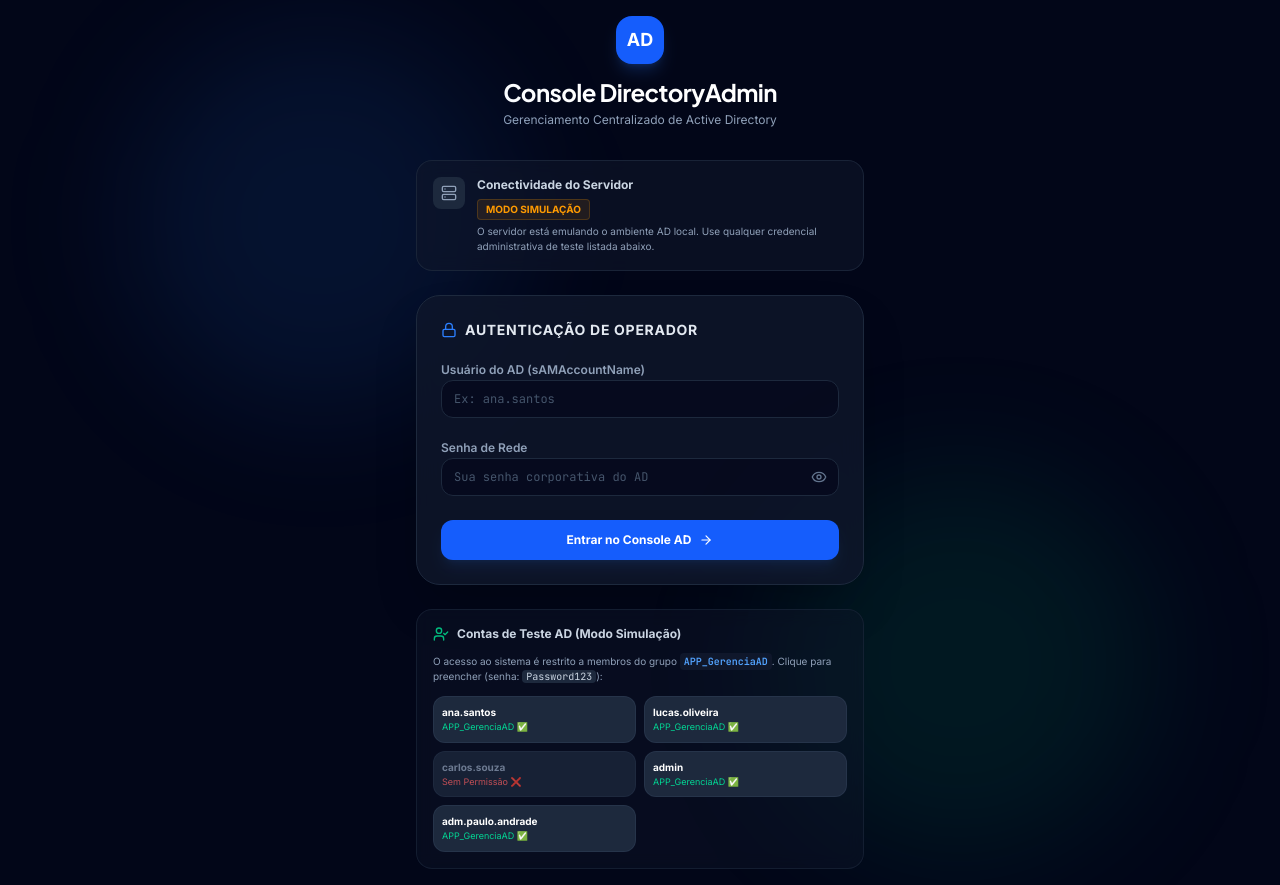
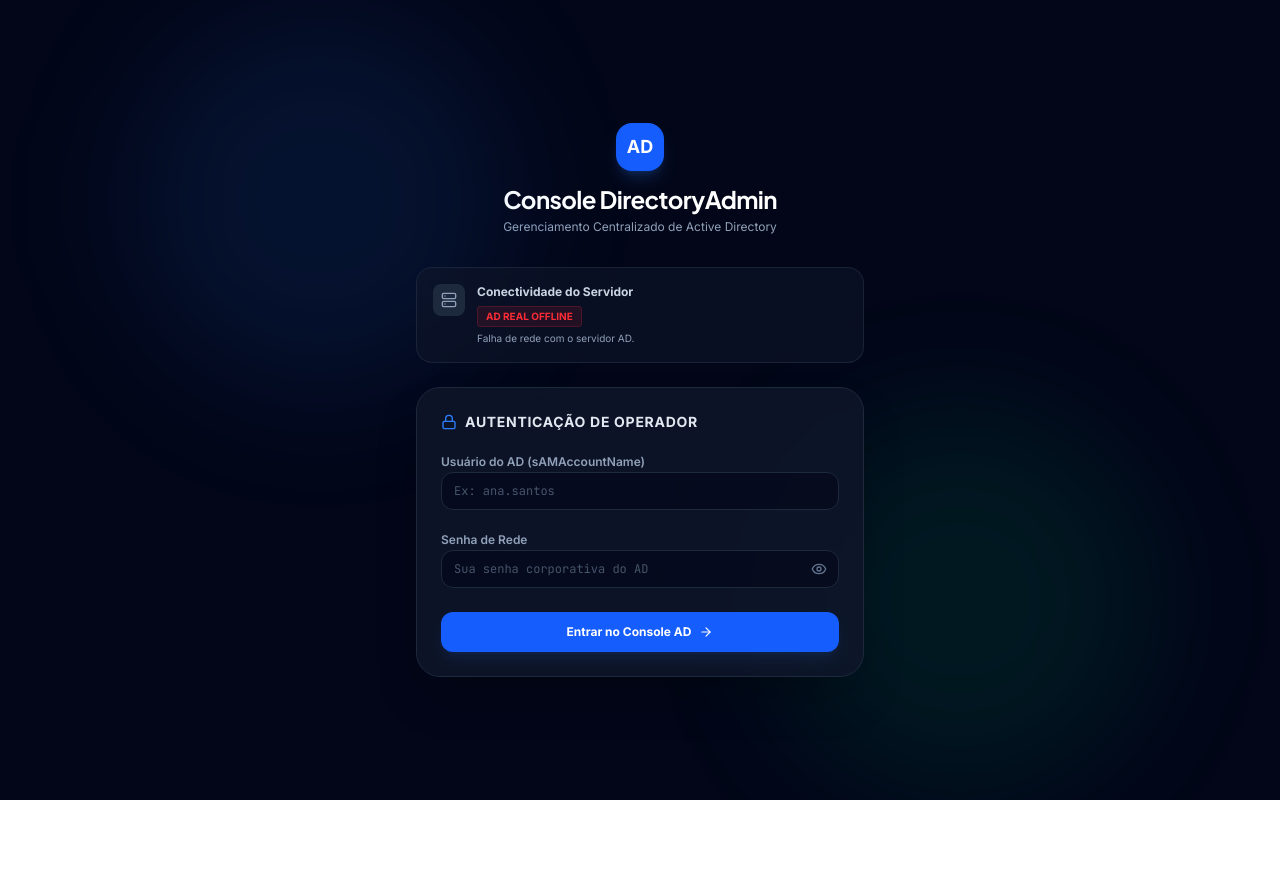
Before and after one commit to Paulo-CSA/Gerenciador-AD, a React (Vite) app: page / in a window 1280 px wide. After the commit the page ends 800 px from the top, so only its background shows below. Built offline with nearby package versions, Linux system fonts and the light colour scheme; no server answers.

Commit message:
feat: remove demo mode from authentication
Removed the mock authentication logic and UI elements to enforce real Active Directory integration, cleaning up legacy development/testing code.

```diff
--- a/server.ts
+++ b/server.ts
@@ -759,44 +759,6 @@ app.post("/api/ad/auth/login", async (req, res) => {
 
   const cfg = readConfig();
 
-  if (cfg.useDemoMode) {
-    const db = readDatabase();
-    const cleanUsername = username.trim().toLowerCase();
-
-    let user = db.users.find((u: any) => u.username.toLowerCase() === cleanUsername);
-
-    if (cleanUsername === "admin") {
-      user = {
-        id: "admin-id",
-        name: "Administrador de Redes",
-        username: "admin",
-        department: "Tecnologia da Informação",
-        title: "Administrador Geral",
-        memberOf: ["Domain Admins", "GG-TI-Infra", "APP_GerenciaAD"]
-      };
-    }
-
-    if (!user) {
-      return res.status(401).json({ error: "Usuário não encontrado na base de dados simulada do AD." });
-    }
-
-    if (!isUserAdministrative(user)) {
-      return res.status(403).json({ error: "Acesso negado. O usuário '" + user.username + "' não pertence ao grupo de segurança 'APP_GerenciaAD' necessário para acessar esta aplicação." });
-    }
-
-    return res.json({
-      success: true,
-      user: {
-        id: user.id,
-        name: user.name,
-        username: user.username,
-        department: user.department,
-        title: user.title,
-        memberOf: user.memberOf || []
-      }
-    });
-  }
-
   try {
     const upn = username.includes("@") ? username : `${username}@${cfg.domain}`;
     const adInstance = new ActiveDirectory({
--- a/src/components/Login.tsx
+++ b/src/components/Login.tsx
@@ -1,6 +1,6 @@
 import React, { useState, useEffect } from 'react';
 import { motion } from 'motion/react';
-import { Lock, Shield, Server, AlertCircle, Eye, EyeOff, UserCheck, ArrowRight } from 'lucide-react';
+import { Lock, Server, AlertCircle, Eye, EyeOff, ArrowRight } from 'lucide-react';
 
 interface LoginProps {
   onLoginSuccess: (user: any) => void;
@@ -14,7 +14,6 @@ export default function Login({ onLoginSuccess }: LoginProps) {
   const [error, setError] = useState<string | null>(null);
 
   // Connection status from server
-  const [useDemoMode, setUseDemoMode] = useState(true);
   const [adConnected, setAdConnected] = useState(false);
   const [serverError, setServerError] = useState<string | null>(null);
 
@@ -25,7 +24,6 @@ export default function Login({ onLoginSuccess }: LoginProps) {
         const res = await fetch('/api/ad/status');
         if (res.ok) {
           const data = await res.json();
-          setUseDemoMode(data.useDemoMode);
           setAdConnected(data.connected);
           setServerError(data.error);
         }
@@ -67,13 +65,6 @@ export default function Login({ onLoginSuccess }: LoginProps) {
     }
   };
 
-  // Quick fill helper for testing/simulation mode
-  const handleQuickFill = (user: string) => {
-    setUsername(user);
-    setPassword('Password123');
-    setError(null);
-  };
-
   return (
     <div className="min-h-screen w-screen flex items-center justify-center bg-slate-950 text-slate-100 font-sans p-4 relative overflow-hidden">
       {/* Decorative background gradients */}
@@ -102,16 +93,7 @@ export default function Login({ onLoginSuccess }: LoginProps) {
           </div>
           <div className="space-y-0.5">
             <h3 className="text-xs font-bold text-slate-300">Conectividade do Servidor</h3>
-            {useDemoMode ? (
-              <div>
-                <span className="inline-flex items-center text-[10px] font-bold text-amber-500 bg-amber-500/10 px-2 py-0.5 rounded border border-amber-500/20 uppercase">
-                  Modo Simulação
-                </span>
-                <p className="text-[10px] text-slate-400 mt-1">
-                  O servidor está emulando o ambiente AD local. Use qualquer credencial administrativa de teste listada abaixo.
-                </p>
-              </div>
-            ) : adConnected ? (
+            {adConnected ? (
               <div>
                 <span className="inline-flex items-center text-[10px] font-bold text-emerald-500 bg-emerald-500/10 px-2 py-0.5 rounded border border-emerald-500/20 uppercase animate-pulse">
                   AD Real Conectado
@@ -208,61 +190,6 @@ export default function Login({ onLoginSuccess }: LoginProps) {
             </div>
           </form>
         </div>
-
-        {/* Administrative Quick-Test Accounts (Only shown when useDemoMode is true) */}
-        {useDemoMode && (
-          <motion.div
-            initial={{ opacity: 0 }}
-            animate={{ opacity: 1 }}
-            transition={{ delay: 0.2 }}
-            className="mt-6 bg-slate-900/40 backdrop-blur-sm border border-slate-800/60 rounded-2xl p-4 space-y-3"
-          >
-            <div className="flex items-center gap-2 text-xs font-bold text-slate-300">
-              <UserCheck className="w-4 h-4 text-emerald-500" />
-              <span>Contas de Teste AD (Modo Simulação)</span>
-            </div>
-            <p className="text-[10px] text-slate-400">
-              O acesso ao sistema é restrito a membros do grupo <code className="text-blue-400 font-mono font-bold bg-slate-900 px-1 py-0.5 rounded">APP_GerenciaAD</code>. Clique para preencher (senha: <code className="font-mono text-slate-300 bg-slate-800 px-1 rounded">Password123</code>):
-            </p>
-            <div className="grid grid-cols-2 gap-2 text-[10px]">
-              <button
-                onClick={() => handleQuickFill('ana.santos')}
-                className="p-2 bg-slate-800 hover:bg-slate-700 border border-slate-700/50 rounded-xl text-left text-slate-300 transition-colors flex flex-col cursor-pointer"
-              >
-                <span className="font-bold text-white truncate">ana.santos</span>
-                <span className="text-emerald-400 text-[9px] truncate">APP_GerenciaAD ✅</span>
-              </button>
-              <button
-                onClick={() => handleQuickFill('lucas.oliveira')}
-                className="p-2 bg-slate-800 hover:bg-slate-700 border border-slate-700/50 rounded-xl text-left text-slate-300 transition-colors flex flex-col cursor-pointer"
-              >
-                <span className="font-bold text-white truncate">lucas.oliveira</span>
-                <span className="text-emerald-400 text-[9px] truncate">APP_GerenciaAD ✅</span>
-              </button>
-              <button
-                onClick={() => handleQuickFill('carlos.souza')}
-                className="p-2 bg-slate-800 hover:bg-slate-700 border border-slate-700/50 rounded-xl text-left text-slate-300 transition-colors flex flex-col cursor-pointer opacity-75"
-              >
-                <span className="font-bold text-slate-400 truncate">carlos.souza</span>
-                <span className="text-red-400 text-[9px] truncate">Sem Permissão ❌</span>
-              </button>
-              <button
-                onClick={() => handleQuickFill('admin')}
-                className="p-2 bg-slate-800 hover:bg-slate-700 border border-slate-700/50 rounded-xl text-left text-slate-300 transition-colors flex flex-col cursor-pointer"
-              >
-                <span className="font-bold text-white truncate">admin</span>
-                <span className="text-emerald-400 text-[9px] truncate">APP_GerenciaAD ✅</span>
-              </button>
-              <button
-                onClick={() => handleQuickFill('adm.paulo.andrade')}
-                className="p-2 bg-slate-800 hover:bg-slate-700 border border-slate-700/50 rounded-xl text-left text-slate-300 transition-colors flex flex-col cursor-pointer"
-              >
-                <span className="font-bold text-white truncate">adm.paulo.andrade</span>
-                <span className="text-emerald-400 text-[9px] truncate">APP_GerenciaAD ✅</span>
-              </button>
-            </div>
-          </motion.div>
-        )}
       </motion.div>
     </div>
   );
```
